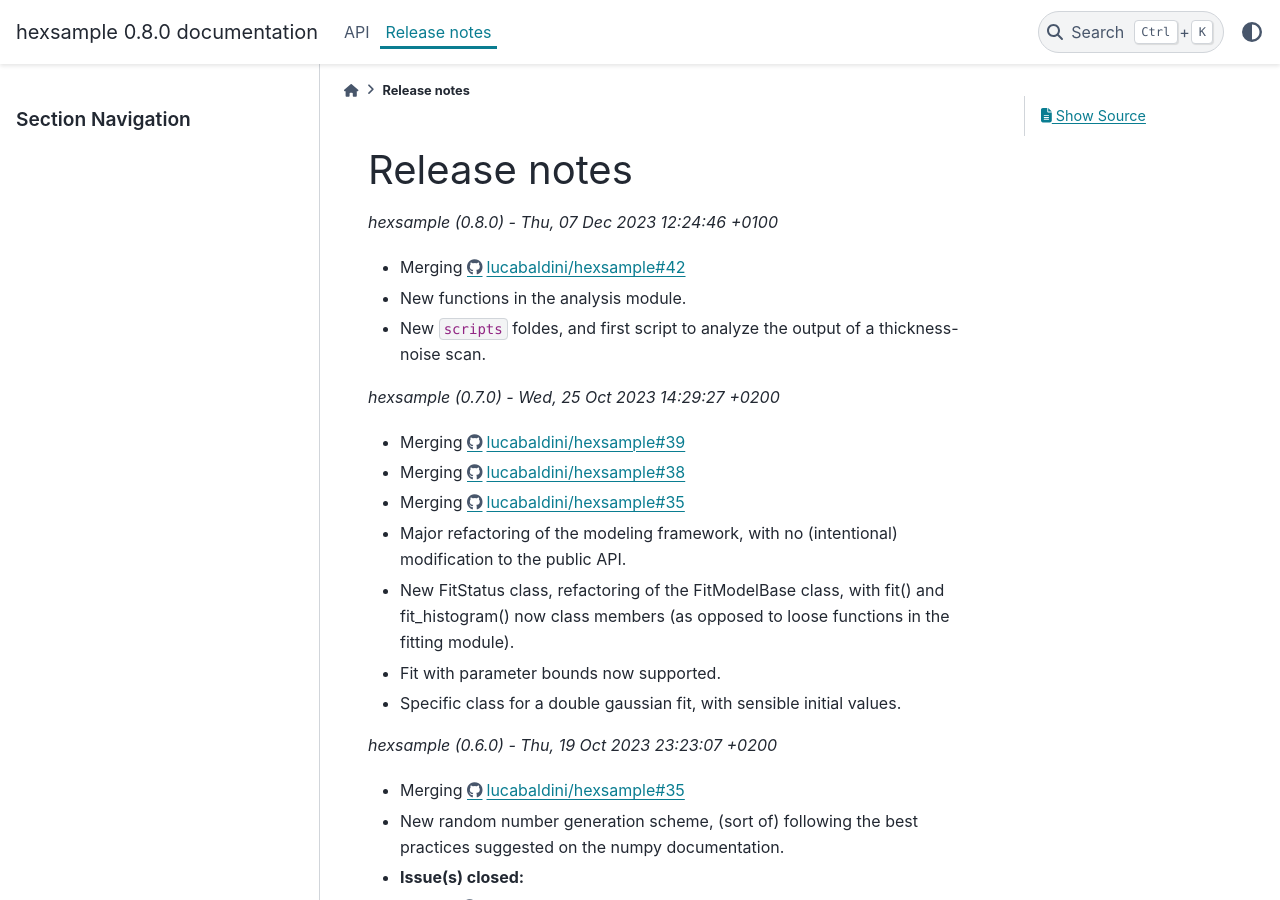
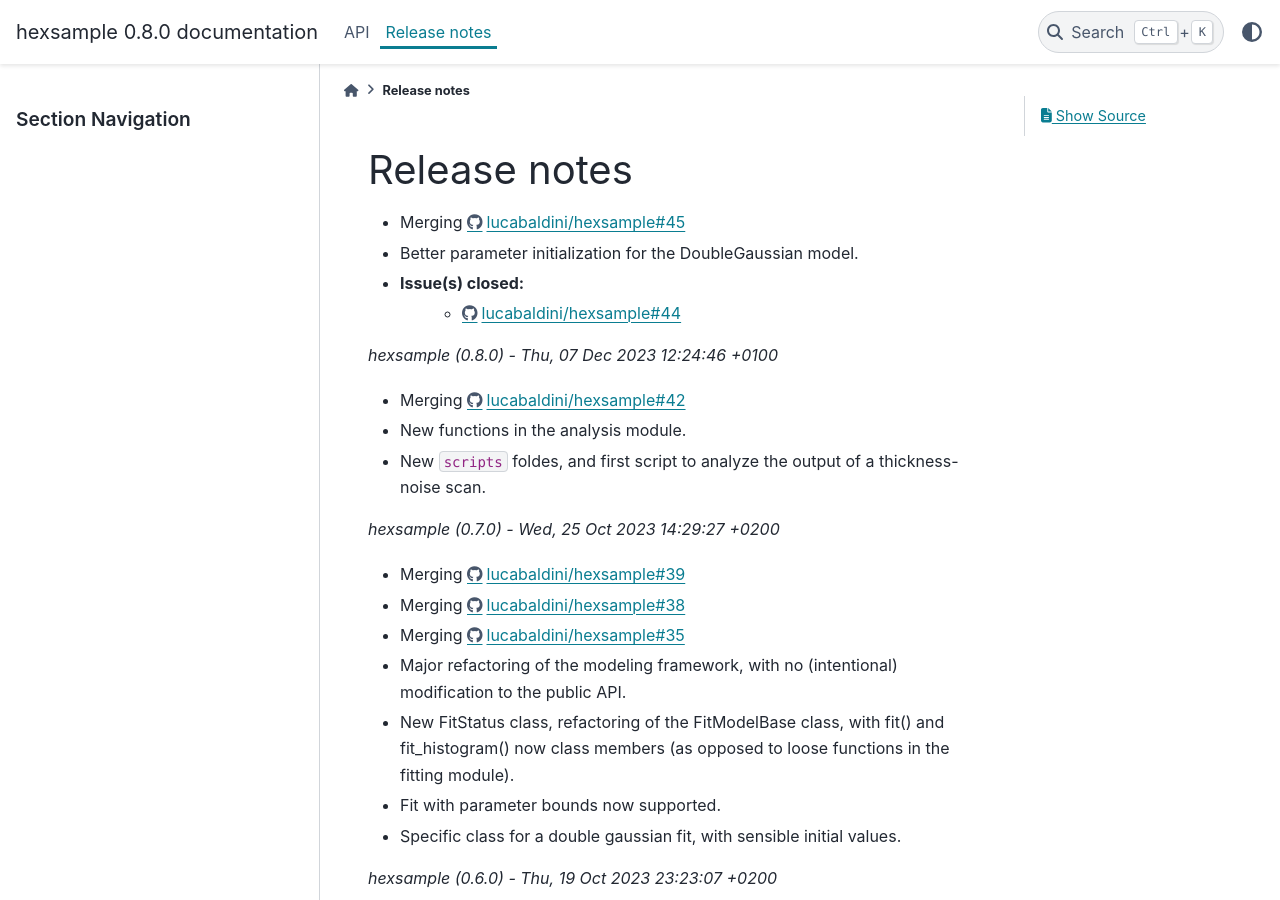
Before and after one commit to lucabaldini/hexsample, a Sphinx documentation site: the page built from docs/release.rst, in a window 1280 px wide and 900 px high. Built offline with Sphinx 7.4.7 and the PyData theme 0.15.4, drawn with Linux system fonts in a browser that asks for light colours; pages that are not in the unit, such as notebooks, are missing from menus.

Commit message:
Updated release notes.

```diff
--- a/docs/release.rst
+++ b/docs/release.rst
@@ -2,6 +2,12 @@
 
 Release notes
 =============
+
+
+* Merging https://github.com/lucabaldini/hexsample/pull/45
+* Better parameter initialization for the DoubleGaussian model.
+* Issue(s) closed:
+      * https://github.com/lucabaldini/hexsample/issues/44
 
 
 *hexsample (0.8.0) - Thu, 07 Dec 2023 12:24:46 +0100*
```
